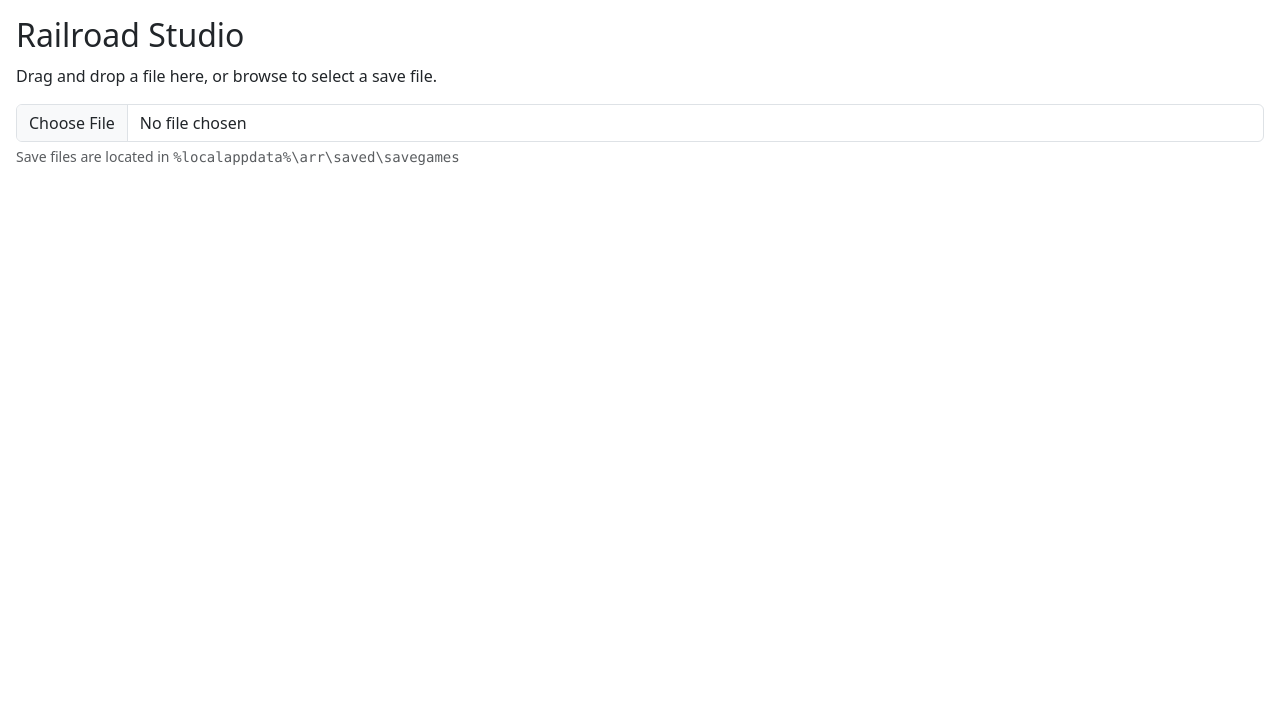
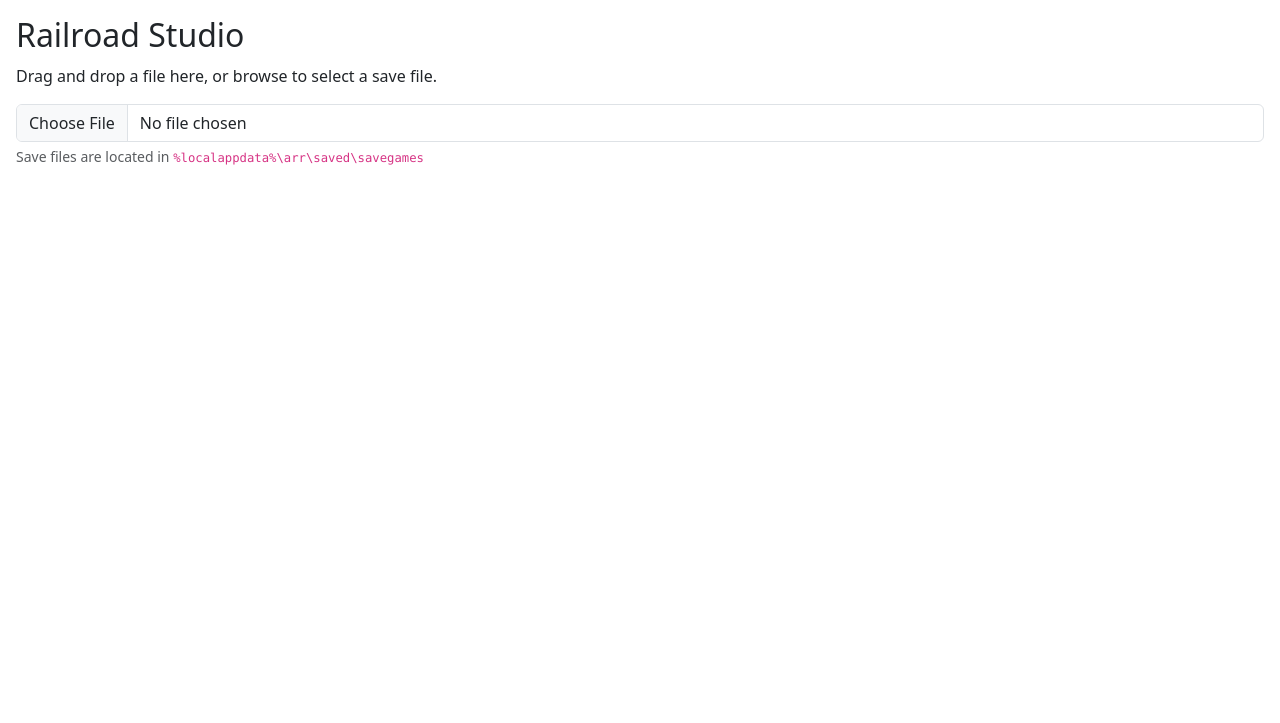
Before and after one commit to scottanderson/railroad.studio, a website with bundled scripts: page railroad.studio/index.html in a window 1280 px wide. Shown: the top 723 px of the page. Built offline with nearby package versions, Linux system fonts and the light colour scheme.

Commit message:
Use <code> block for path (#188)
* Use <code> block for path

* fmt

---------

Co-authored-by: Scott Anderson <662325+scottanderson@users.noreply.github.com>

```diff
--- a/railroad.studio/index.html
+++ b/railroad.studio/index.html
@@ -32,9 +32,7 @@
         <form class="drop-form">
           <p>Drag and drop a file here, or browse to select a save file.</p>
           <input class="form-control" type="file" id="fileElem" accept=".sav" />
-          <div class="form-text">
-            Save files are located in <span class="font-monospace">%localappdata%\arr\saved\savegames</span>
-          </div>
+          <div class="form-text">Save files are located in <code>%localappdata%\arr\saved\savegames</code></div>
         </form>
       </div>
     </div>
```
